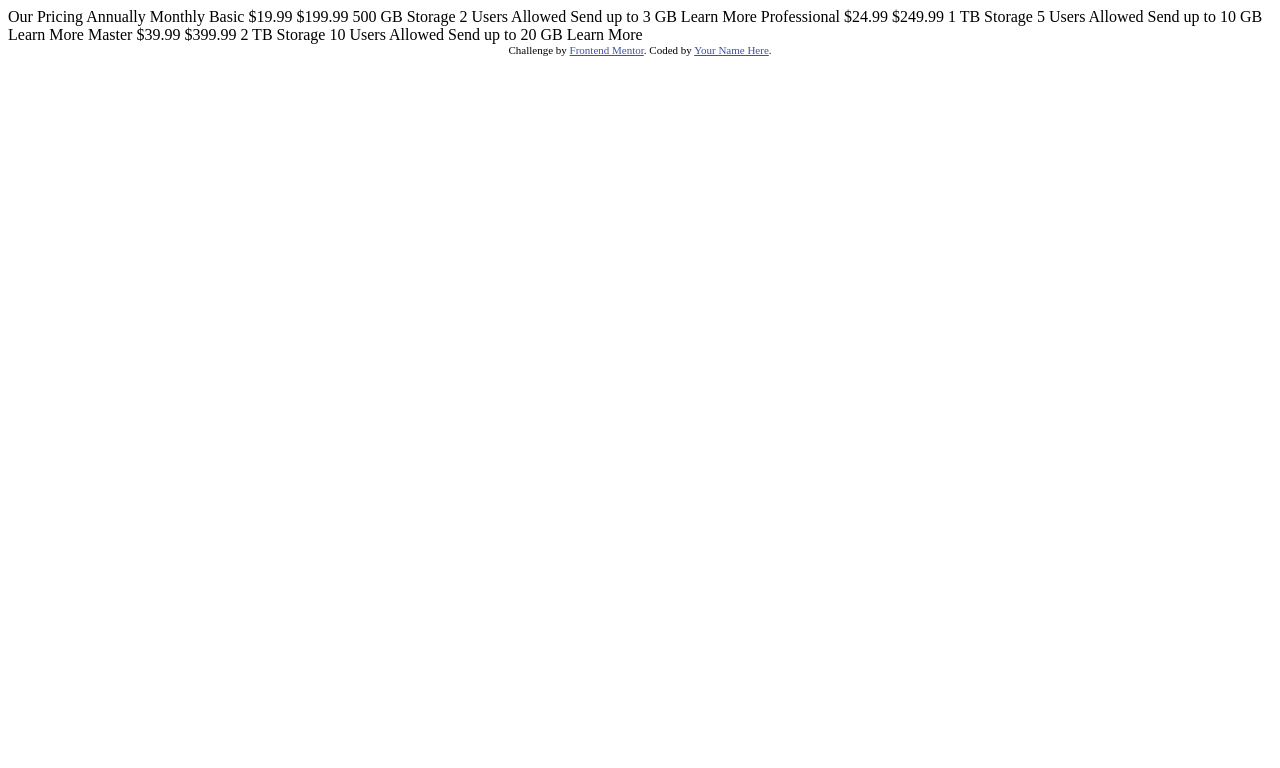
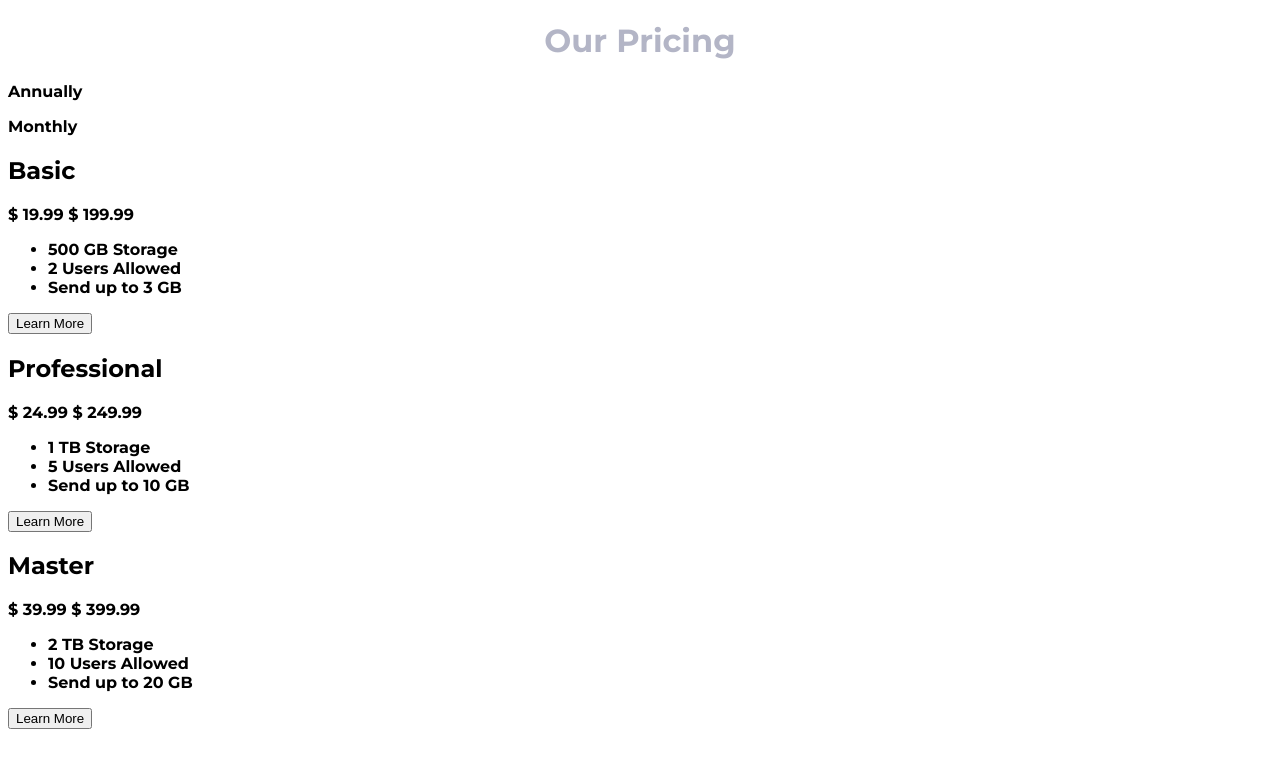
Before and after one commit to mpellegrin21/pricing, a plain HTML site: page index.html in a window 1280 px wide. Drawn offline with Linux system fonts and the light colour scheme.

Commit message:
Added classes to the HTML Elements

```diff
--- a/index.html
+++ b/index.html
@@ -5,6 +5,10 @@
   <meta name="viewport" content="width=device-width, initial-scale=1.0"> <!-- displays site properly based on user's device -->
 
   <link rel="icon" type="image/png" sizes="32x32" href="./images/favicon-32x32.png">
+  <link href="https://fonts.googleapis.com/css?family=Montserrat:700&display=swap" rel="stylesheet">
+  <link rel="stylesheet" type="text/css" href="style.css">
+
+
 
   <title>Frontend Mentor | [Challenge Name Here]</title>
 
@@ -14,39 +18,67 @@
     .attribution a { color: hsl(228, 45%, 44%); }
   </style>
 </head>
+
 <body>
 
-  Our Pricing
-  Annually
-  Monthly
+  <h1 class="title">Our Pricing</h1>
 
-  Basic
-  &dollar;19.99
-  &dollar;199.99
-  500 GB Storage
-  2 Users Allowed
-  Send up to 3 GB
-  Learn More
+  <p class="toggle__anno">Annually</p>
+  <p class="toggle__month"></p>Monthly</p>
 
-  Professional
-  &dollar;24.99
-  &dollar;249.99
-  1 TB Storage
-  5 Users Allowed
-  Send up to 10 GB
-  Learn More
+<div class="box2">
 
-  Master
-  &dollar;39.99
-  &dollar;399.99
-  2 TB Storage
-  10 Users Allowed
-  Send up to 20 GB
-  Learn More
+  <h2 class="box__title">Basic</h2>
+    <span class="dollar">$</span>
+    <span class="price__month">19.99</span>
+    <span class="dollar">$</span>
+    <span class="price__anno">199.99</span>
 
-  <div class="attribution">
+  <ul>
+    <li class="offer__basic">500 GB Storage</li>
+    <li class="offer__basic">2 Users Allowed</li>
+    <li class="offer__basic">Send up to 3 GB</li>
+  </ul>
+
+  <button>Learn More</button>
+</div>
+
+<div class="box1">
+  <h2 class="box__title">Professional</h2>
+    <span class="dollar">$</span>
+    <span class="price__month">24.99</span>
+    <span class="dollar">$</span>
+    <span class="price__anno">249.99</span>
+
+  <ul>
+    <li class="offer__pro">1 TB Storage</li>
+    <li class="offer__pro">5 Users Allowed</li>
+    <li class="offer__pro">Send up to 10 GB</li>
+  </ul>
+
+  <button>Learn More</button>
+</div>
+
+<div class="box2">
+  <h2 class="box__title">Master</h2>
+    <span class="dollar">$</span>
+    <span class="price__month">39.99</span>
+    <span class="dollar">$</span>
+    <span class="price__anno">399.99</span>
+
+  <ul>
+    <li class="offer__master">2 TB Storage</li>
+    <li class="offer__master">10 Users Allowed</li>
+    <li class="offer__master">Send up to 20 GB</li>
+  </ul>
+
+  <button>Learn More</button>
+</div>
+
+  <!-- <div class="attribution">
     Challenge by <a href="https://www.frontendmentor.io?ref=challenge" target="_blank">Frontend Mentor</a>.
-    Coded by <a href="#">Your Name Here</a>.
-  </div>
+    Coded by <a href="">Massimo Pellegrin</a>.
+  </div> -->
+
 </body>
 </html>
--- a/style.scss
+++ b/style.scss
@@ -1 +1,9 @@
-Hier entsteht mein SCSS Sheet
+html {
+    font-family: 'Montserrat', sans-serif;
+}
+
+h1 {
+    color: hsl(234, 14%, 74%);
+    display: flex;
+    justify-content: center;
+}
```
Also changed, not shown: style.css (added).
